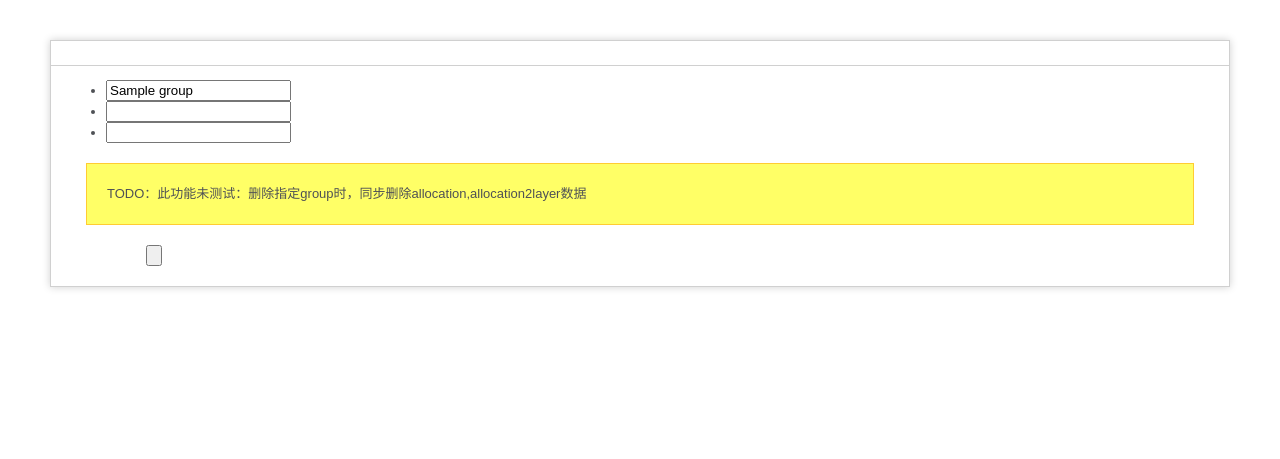
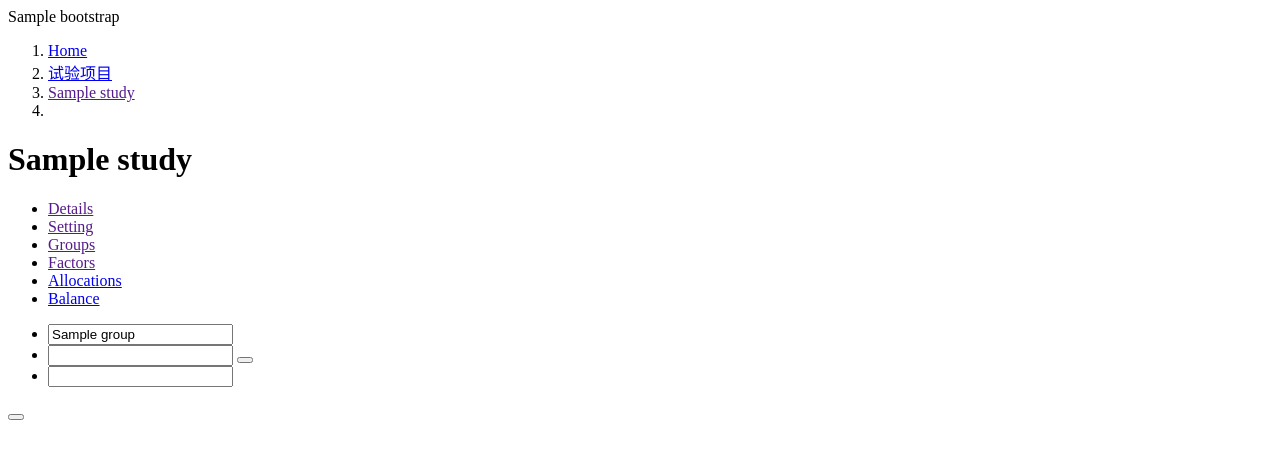
Before and after one commit to fengyqf/minimisation, a CodeIgniter app: the page made by application/views/study/group.php in a window 1280 px wide. Shown: the top 459 px of the page. Run offline with CodeIgniter, Linux system fonts and the light colour scheme; tables that the repository leaves empty or names only in its code hold one stand-in row (values such as "Sample post"); the template is opened without the code that fills it: most values are stand-ins (such as "Sample title", 1, 10 or a date in 2020); data that the repository does not hold is empty.

Commit message:
add/edit/delete group in study, and views

```diff
--- a/application/language/english/common_lang.php
+++ b/application/language/english/common_lang.php
@@ -24,7 +24,7 @@ $lang['delete'] = "Delete";
 
 
 //study
-$lang['groups_in_%s'] = "Groups in study <strong>%s</strong>";
+//$lang['groups_in_%s'] = "Groups in study <strong>%s</strong>";
 $lang['add_more_groups'] = "+ Add More";
 $lang['add_new_factor'] = "Add New Factor";
 $lang['edit_factor'] = "Edit Factor";
@@ -38,3 +38,6 @@ $lang['allocations_count'] = "Allocations Count";
 
 $lang['mesg_factors_not_enough']='Factors not enough, 2 at least';
 $lang['mesg_layers_not_enough_in_%s']='Layers not enough in <strong>%s</strong>';
+
+$lang['text_study_group_notice']='input all the groups below, each in one box; blank box will be ignored.
+    <br>to delete a group, just delete it and submit.';
--- a/application/views/study/group.php
+++ b/application/views/study/group.php
@@ -1,37 +1,62 @@
 <?php
 defined('BASEPATH') OR exit('No direct script access allowed');
 ?><!DOCTYPE html>
-<html lang="zh-ch">
+<html lang="zh-CN">
 <head>
 <meta charset="utf-8">
-<title>Study Add</title>
-<link type="text/css" rel="stylesheet" href="<?php echo base_url('static'); ?>/style.css" />
+<?php echo $bootstrap; ?>
+<title>Groups - <?php echo $study['name']; ?> - <?php echo $site_name;?></title>
+<script language="javascript">
+	$(document).ready(function(){
+		var it='<li>'+ $('#box_groups > li:last').html() +'</li>';
+		$('#btn_add_group').click(function(){
+			$('#box_groups').append(it);
+		});
+	});
+</script>
 </head>
 <body>
 
 <div id="container">
-    <h1><?php echo sprintf(lang('groups_in_%s'),$study['name']);?></h1>
 
-    <div id="body">
+	<ol class="breadcrumb">
+	  <li><a href="<?php echo site_url("/"); ?>">Home</a></li>
+	  <li><a href="<?php echo site_url("study/"); ?>">试验项目</a></li>
+	  <li><a href="<?php echo $links['detail_link']; ?>"><?php echo $study['name'];?></a></li>
+	  <li class="active"><?php echo lang('g_groups');?></li>
+	</ol>
+
+    <h1><?php echo $study['name']; ?></h1>
+	<ul class="nav nav-tabs">
+	  <li role="presentation"><a href="<?php echo $links['detail_link']; ?>">Details</a></li>
+	  <li role="presentation"><a href="<?php echo $links['edit']; ?>">Setting</a></li>
+	  <li role="presentation" class="active"><a href="<?php echo $links['groups_edit_link']; ?>">Groups</a></li>
+	  <li role="presentation"><a href="<?php echo $links['factors']; ?>">Factors</a></li>
+	  <li role="presentation"><a href="<?php echo site_url('allocation/?study_id='.$study['id']);?>">Allocations</a></li>
+	  <li role="presentation" class="disabled"><a href="#">Balance</a></li>
+	</ul>
+
+
       <form name="form1" method="post" action="<?php echo $form_action;?>">
 <?php if(isset($flash) and $flash){ ?>
 		<div class="flash"><?php echo $flash; ?></div>
 <?php } ?>
-
+		<div class="well well-sm"><?php echo lang('text_study_group_notice');?></div>
 		<ul id="box_groups">
 <?php foreach($groups as $group){ ?>
 		<li><input name="groups[<?php echo $group['id'] ;?>]" type="text" value="<?php echo $group['name']; ?>"></li>
 <?php } ?>
-		<li><input name="group_new[]" type="text" value=""> <span id="btn_add"><?php echo lang('add_more_groups'); ?></span></li>
+		<li><input name="group_new[]" type="text" value=""> <button class="btn btn-xs" id="btn_add_group" type="button"><?php echo lang('add_more_groups'); ?></button></li>
 		<li><input name="group_new[]" type="text" value=""></li>
 		</ul>
-<div class="flash">TODO：此功能未测试：删除指定group时，同步删除allocation,allocation2layer数据</div>
+
 		<div class="box_btn">
-				<input type="submit" name="Submit" value="<?php echo lang('submit');?>">
+			<button type="submit" class="btn btn-default"><?php echo lang('submit');?></button>
 				<input type="hidden" name="study_id" value="<?php echo $study['id'];?>">
 		</div>
       </form>
-    </div>
+
+
 
 
 </div>
```
Also changed, not shown: application/controllers/study.php (+18 -14 lines).
